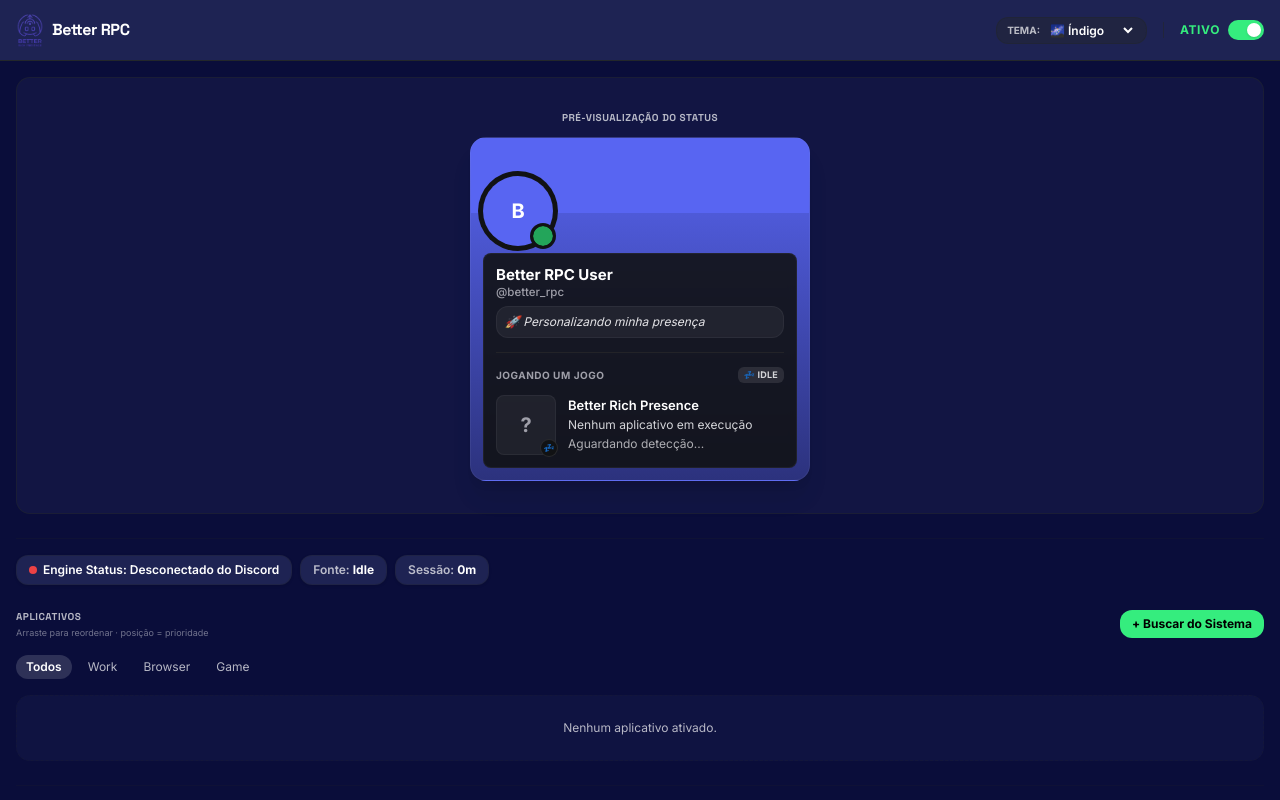
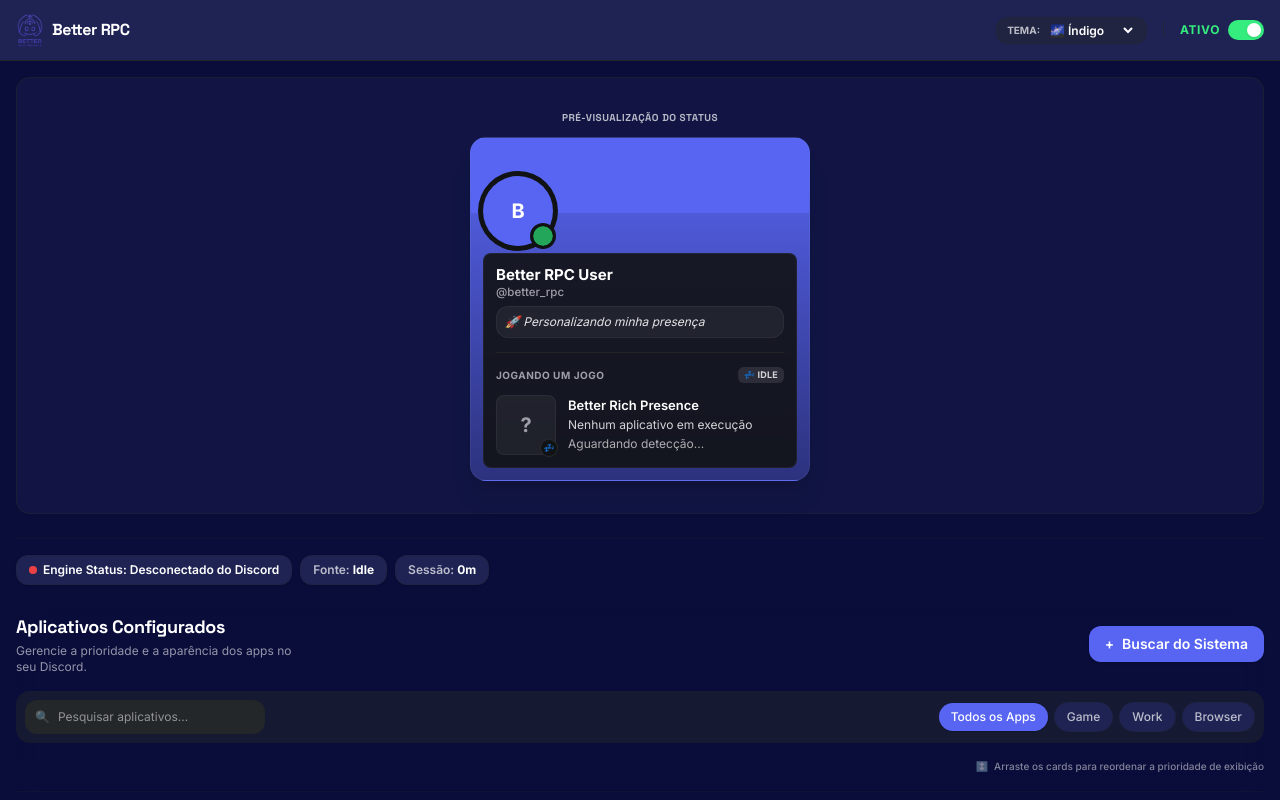
Before and after one commit to Joao-Camilo-Mallmann/Better-Rich-Presence-For-Discord, a React (Vite) app: page / in a window 1280 px wide. Built offline with nearby package versions, Linux system fonts and the light colour scheme.

Commit message:
feat: refactor Apps.tsx layout, search, UX and Command Palette

```diff
--- a/src/pages/Apps/Apps.tsx
+++ b/src/pages/Apps/Apps.tsx
@@ -1,12 +1,14 @@
-import { useState, useRef } from "react";
+import { useState, useRef, useMemo } from "react";
 import { invoke } from "@tauri-apps/api/core";
 import { useAppRules } from "../../hooks/useAppRules";
 import { AppRuleCard } from "../../components/AppRuleCard/AppRuleCard";
 import { AppRule, PresenceSource } from "../../types";
+import { getIconUrl } from "../../utils/iconUrl";
 
 export function Apps() {
   const { rules, loading, updateRule, deleteRule, addRule, reorderRules } = useAppRules();
   const [filterSource, setFilterSource] = useState<"All" | PresenceSource>("All");
+  const [ruleSearch, setRuleSearch] = useState("");
   const [showPicker, setShowPicker] = useState(false);
   const [pickerSearch, setPickerSearch] = useState("");
   const [systemProcesses, setSystemProcesses] = useState<{ process_name: string; display_name: string }[]>([]);
@@ -17,9 +19,20 @@
   const [dragOverIndex, setDragOverIndex] = useState<number | null>(null);
   const dragItem = useRef<number | null>(null);
 
-  // Only show all rules for drag-and-drop when no filter is active
-  const showDragHint = filterSource === "All";
-  const filteredRules = rules.filter((r) => filterSource === "All" || r.source === filterSource);
+  // Only allow drag-and-drop when no filters are active to maintain accurate positions
+  const canReorder = filterSource === "All" && ruleSearch.trim() === "";
+
+  // ── Filter Rules ────────────────────────────────────────────────────────
+  const filteredRules = useMemo(() => {
+    return rules.filter((r) => {
+      const matchSource = filterSource === "All" || r.source === filterSource;
+      const searchLower = ruleSearch.toLowerCase();
+      const matchSearch =
+        r.display_name.toLowerCase().includes(searchLower) ||
+        r.process_name.toLowerCase().includes(searchLower);
+      return matchSource && matchSearch;
+    });
+  }, [rules, filterSource, ruleSearch]);
 
   // ── Drag-and-drop handlers ──────────────────────────────────────────────
   const handleDragStart = (index: number) => {
@@ -40,13 +53,11 @@
       return;
     }
 
-    // Reorder the FULL rules list (not filtered) based on drag from/to positions in filteredRules
     const sourceRule = filteredRules[dragItem.current];
     const targetRule = filteredRules[dropIndex];
 
     if (!sourceRule || !targetRule) return;
 
-    // Build new order for the full list
     const sourceIdx = rules.findIndex((r) => r.process_name === sourceRule.process_name);
     const targetIdx = rules.findIndex((r) => r.process_name === targetRule.process_name);
 
@@ -77,15 +88,18 @@
   const handleOpenPicker = async () => {
     try {
       setLoadingProcesses(true);
+      setShowPicker(true);
       const procs = await invoke<{ process_name: string; display_name: string }[]>("get_running_processes");
-      setSystemProcesses(procs);
+      // Deduplicate and sort
+      const unique = Array.from(new Map(procs.map((p) => [p.process_name, p])).values());
+      unique.sort((a, b) => a.display_name.localeCompare(b.display_name));
+      setSystemProcesses(unique);
     } catch (err) {
       console.error("Failed to load running processes:", err);
       setSystemProcesses([]);
     } finally {
       setLoadingProcesses(false);
     }
-    setShowPicker(true);
   };
 
   const selectProcess = async (proc: { process_name: string; display_name: string }) => {
@@ -96,7 +110,7 @@
     let state = `No ${proc.display_name}`;
     let priority = 2;
 
-    const gameKeywords = ["game", "play", "cs2", "eldenring", "minecraft", "steam", "gta", "valorant", "counterstrike"];
+    const gameKeywords = ["game", "play", "cs2", "eldenring", "minecraft", "steam", "gta", "valorant", "counterstrike", "league"];
     const browserKeywords = ["chrome", "firefox", "edge", "opera", "brave", "safari", "browser", "explorer", "spotify"];
 
     if (gameKeywords.some((kw) => process_lower.includes(kw))) {
@@ -118,7 +132,7 @@
       process_lower.includes("devenv") ||
       process_lower.includes("figma")
     ) {
-      details = "Editando {file}";
+      details = "Editando projeto";
       state = `No ${proc.display_name}`;
     }
 
@@ -137,58 +151,94 @@
       priority,
       enabled: true,
     } as AppRule);
+
     setShowPicker(false);
     setPickerSearch("");
   };
 
   if (loading) {
-    return <div className="text-muted-ink p-4 text-center">Carregando regras...</div>;
+    return (
+      <div className="flex h-full items-center justify-center p-8">
+        <div className="flex flex-col items-center gap-3">
+          <div className="w-8 h-8 rounded-full border-2 border-primary border-t-transparent animate-spin"></div>
+          <span className="text-muted-ink text-sm font-medium animate-pulse">Carregando aplicativos...</span>
+        </div>
+      </div>
+    );
   }
 
   return (
-    <div className="flex flex-col gap-4">
-      {/* Header Section */}
+    <div className="flex flex-col h-full relative">
+      {/* ── Sticky Header Section ── */}
+      <div className="sticky top-0 z-20 bg-surface-base/95 backdrop-blur-md pb-4 pt-1 flex flex-col gap-4 border-b border-hairline/30 mb-4">
         <div className="flex justify-between items-center">
           <div className="flex flex-col">
-          <h3 className="text-[10px] text-muted-ink uppercase tracking-wider font-extrabold font-display">
-            Aplicativos
-          </h3>
-          {showDragHint && (
-            <span className="text-[9px] text-muted-ink/60 mt-0.5">
-              Arraste para reordenar · posição = prioridade
+            <h3 className="text-lg text-ink font-bold font-display">Aplicativos Configurados</h3>
+            <span className="text-xs text-muted-ink/80 mt-0.5 max-w-[280px]">
+              Gerencie a prioridade e a aparência dos apps no seu Discord.
+            </span>
+          </div>
+          <button
+            onClick={handleOpenPicker}
+            className="bg-primary hover:bg-primary-hover text-white text-sm px-4 py-2 rounded-sm font-semibold transition-all shadow-sm flex items-center gap-2 active:scale-95"
+          >
+            <span>+</span> Buscar do Sistema
+          </button>
+        </div>
+
+        {/* Toolbar: Search and Filters */}
+        <div className="flex flex-col sm:flex-row gap-3 sm:items-center justify-between bg-surface-onyx/50 p-2 rounded-md border border-hairline/20">
+          <div className="relative flex-1 max-w-[240px]">
+            <span className="absolute left-2.5 top-1/2 -translate-y-1/2 text-muted-ink text-xs opacity-70">
+              🔍
+            </span>
+            <input
+              type="text"
+              placeholder="Pesquisar aplicativos..."
+              value={ruleSearch}
+              onChange={(e) => setRuleSearch(e.target.value)}
+              className="w-full bg-surface-onyx border border-hairline/40 text-ink text-xs pl-8 pr-3 py-2 rounded-sm focus:border-primary focus:outline-none transition-colors"
+            />
+          </div>
+
+          <div className="flex items-center gap-1.5 overflow-x-auto pb-1 sm:pb-0 hide-scrollbar">
+            {["All", "Game", "Work", "Browser"].map((filter) => {
+              const isActive = filterSource === filter;
+              return (
+                <button
+                  key={filter}
+                  onClick={() => setFilterSource(filter as any)}
+                  className={`px-3 py-1.5 rounded-full text-xs font-medium transition-all whitespace-nowrap ${
+                    isActive
+                      ? "bg-primary text-white shadow-sm"
+                      : "bg-surface-indigo border border-hairline/30 text-muted-ink hover:text-ink hover:bg-surface-indigo/80 hover:border-hairline/60"
+                  }`}
+                >
+                  {filter === "All" ? "Todos os Apps" : filter}
+                </button>
+              );
+            })}
+          </div>
+        </div>
+
+        {/* Drag Hint (only shows when reorder is allowed) */}
+        <div className="h-4 flex items-center justify-end">
+          {canReorder ? (
+            <span className="text-[10px] text-muted-ink/70 font-medium flex items-center gap-1.5 animate-in fade-in slide-in-from-top-1">
+              <span>↕️</span> Arraste os cards para reordenar a prioridade de exibição
+            </span>
+          ) : (
+            <span className="text-[10px] text-yellow-500/70 font-medium flex items-center gap-1.5">
+              <span>⚠️</span> Ordenação desabilitada devido aos filtros ativos
             </span>
           )}
         </div>
-        <button
-          onClick={handleOpenPicker}
-          className="bg-green-accent text-black text-xs px-3 py-1.5 rounded-sm font-bold hover:brightness-95 transition"
-        >
-          + Buscar do Sistema
-        </button>
       </div>
 
-      {/* Categories chips filter */}
-      <div className="flex flex-wrap gap-1.5">
-        {["All", "Work", "Browser", "Game"].map((f) => (
-          <button
-            key={f}
-            className={`px-2.5 py-1 rounded-sm text-xs transition ${
-              filterSource === f
-                ? "bg-white/15 text-ink font-semibold"
-                : "text-muted-ink bg-transparent hover:bg-white/5 hover:text-ink"
-            }`}
-            onClick={() => setFilterSource(f as any)}
-          >
-            {f === "All" ? "Todos" : f}
-          </button>
-        ))}
-      </div>
-
-      {/* Rules list (drag-and-drop enabled) */}
-      <div className="flex flex-col gap-2">
+      {/* ── Rules List ── */}
+      <div className="flex flex-col gap-2.5 pb-8">
         {filteredRules.length > 0 ? (
           filteredRules.map((rule, idx) => {
-            // Global position in the full rules list = visual priority number
             const globalIdx = rules.findIndex((r) => r.process_name === rule.process_name);
             const isDragging = draggingIndex === idx;
             const isOver = dragOverIndex === idx && draggingIndex !== idx;
@@ -196,31 +246,41 @@
             return (
               <div
                 key={rule.process_name}
-                draggable={showDragHint}
+                draggable={canReorder}
                 onDragStart={() => handleDragStart(idx)}
                 onDragOver={(e) => handleDragOver(e, idx)}
                 onDrop={() => handleDrop(idx)}
                 onDragEnd={handleDragEnd}
-                className={`group relative transition-all duration-150 ${
-                  isDragging ? "opacity-40 scale-[0.98]" : ""
-                } ${isOver ? "translate-y-[-2px]" : ""}`}
+                className={`group relative transition-all duration-200 ${
+                  isDragging ? "opacity-30 scale-[0.98] z-30" : "z-10"
+                } ${isOver ? "translate-y-[-4px] shadow-lg shadow-primary/20" : ""}`}
                 style={{
-                  outline: isOver ? "1px solid rgba(88,101,242,0.5)" : undefined,
+                  outline: isOver ? "1px solid rgba(88,101,242,0.8)" : "1px solid transparent",
                   borderRadius: 6,
                 }}
               >
-                {/* Drag handle + priority badge */}
-                {showDragHint && (
-                  <div className="absolute left-0 top-0 bottom-0 flex flex-col items-center justify-center w-6 z-10 cursor-grab active:cursor-grabbing select-none">
-                    <span className="text-[8px] font-bold text-primary/70 leading-none">
+                {/* Visual Priority Badge and Drag Handle */}
+                {canReorder && (
+                  <div className="absolute left-0 top-0 bottom-0 flex flex-col items-center justify-center w-8 z-10 cursor-grab active:cursor-grabbing select-none group-hover:bg-white/5 rounded-l-md transition-colors border-r border-transparent group-hover:border-hairline/20">
+                    <span
+                      className={`text-[9px] font-black leading-none mb-1 ${
+                        globalIdx === 0 ? "text-magenta-accent" : "text-primary/80"
+                      }`}
+                    >
                       #{globalIdx + 1}
                     </span>
-                    <span className="text-muted-ink/40 text-[10px] mt-0.5">⠿</span>
+                    <div className="grid grid-cols-2 gap-[2px] opacity-20 group-hover:opacity-60 transition-opacity">
+                      <div className="w-1 h-1 bg-white rounded-full" />
+                      <div className="w-1 h-1 bg-white rounded-full" />
+                      <div className="w-1 h-1 bg-white rounded-full" />
+                      <div className="w-1 h-1 bg-white rounded-full" />
+                      <div className="w-1 h-1 bg-white rounded-full" />
+                      <div className="w-1 h-1 bg-white rounded-full" />
+                    </div>
                   </div>
                 )}
 
-                {/* Card with left padding when drag is enabled */}
-                <div className={showDragHint ? "pl-5" : ""}>
+                <div className={canReorder ? "pl-8" : ""}>
                   <AppRuleCard
                     rule={rule}
                     onUpdate={updateRule}
@@ -231,47 +291,68 @@
             );
           })
         ) : (
-          <div className="text-center p-6 text-xs text-muted-ink bg-surface-indigo/30 rounded-md border border-dashed border-hairline/25">
-            Nenhum aplicativo ativado.
+          <div className="flex flex-col items-center justify-center py-16 px-4 bg-surface-indigo/20 rounded-md border border-dashed border-hairline/30 text-center">
+            <span className="text-4xl mb-3 opacity-80">👻</span>
+            <h4 className="text-ink font-semibold mb-1">Nenhum aplicativo encontrado</h4>
+            <p className="text-xs text-muted-ink max-w-[250px]">
+              {ruleSearch || filterSource !== "All"
+                ? "Tente limpar seus filtros ou termo de pesquisa."
+                : "Você ainda não adicionou nenhum aplicativo para ser rastreado."}
+            </p>
+            {(!ruleSearch && filterSource === "All") && (
+              <button
+                onClick={handleOpenPicker}
+                className="mt-4 text-xs font-bold text-primary hover:text-primary-hover underline underline-offset-4"
+              >
+                Adicionar primeiro aplicativo
+              </button>
+            )}
           </div>
         )}
       </div>
 
-      {/* System Process Picker Modal */}
+      {/* ── System Process Command Palette (Modal) ── */}
       {showPicker && (
-        <div className="fixed inset-0 bg-black/60 backdrop-blur-xs flex items-center justify-center p-4 z-50">
-          <div className="bg-surface-indigo border border-hairline rounded-md w-full max-w-[340px] max-h-[460px] flex flex-col p-4 shadow-xl">
-            <div className="flex justify-between items-center mb-3">
-              <h4 className="text-sm font-bold text-ink font-display uppercase tracking-wider">
-                Selecionar do Sistema
-              </h4>
+        <div className="fixed inset-0 bg-black/60 backdrop-blur-sm flex items-start justify-center pt-[10vh] px-4 z-50 animate-in fade-in duration-200">
+          <div className="bg-surface-base border border-hairline/50 rounded-lg w-full max-w-[500px] flex flex-col overflow-hidden shadow-2xl animate-in zoom-in-95 duration-200">
+            {/* Palette Header / Input */}
+            <div className="relative border-b border-hairline/40 bg-surface-indigo">
+              <span className="absolute left-4 top-1/2 -translate-y-1/2 text-xl opacity-60">🔎</span>
+              <input
+                type="text"
+                placeholder="Pesquisar processos em execução..."
+                autoFocus
+                value={pickerSearch}
+                onChange={(e) => setPickerSearch(e.target.value)}
+                className="w-full bg-transparent text-ink text-base pl-12 pr-12 py-4 focus:outline-none placeholder:text-muted-ink/60"
+              />
               <button
                 onClick={() => {
                   setShowPicker(false);
                   setPickerSearch("");
                 }}
-                className="text-muted-ink hover:text-ink text-sm"
+                className="absolute right-3 top-1/2 -translate-y-1/2 text-xs font-bold bg-surface-onyx text-muted-ink hover:text-ink px-2 py-1 rounded-sm border border-hairline transition-colors"
               >
-                ✕
+                ESC
               </button>
             </div>
-            <input
-              type="text"
-              placeholder="Pesquisar processo..."
-              value={pickerSearch}
-              onChange={(e) => setPickerSearch(e.target.value)}
-              className="bg-surface-onyx border border-hairline/50 text-ink text-sm px-3 py-2 rounded-sm mb-3 focus:border-primary focus:outline-none w-full"
-            />
+
+            {/* Palette List */}
+            <div className="max-h-[350px] overflow-y-auto flex flex-col bg-surface-base/50">
               {loadingProcesses ? (
-              <div className="text-center py-8 text-xs text-muted-ink">Carregando processos...</div>
+                <div className="flex flex-col items-center justify-center py-10 gap-3">
+                  <div className="w-6 h-6 rounded-full border-2 border-primary border-t-transparent animate-spin"></div>
+                  <span className="text-xs text-muted-ink">Escaneando sistema...</span>
+                </div>
               ) : (
-              <div className="flex-1 overflow-y-auto flex flex-col gap-1 pr-1">
+                <>
                   {systemProcesses.filter(
                     (p) =>
                       p.display_name.toLowerCase().includes(pickerSearch.toLowerCase()) ||
                       p.process_name.toLowerCase().includes(pickerSearch.toLowerCase())
                   ).length > 0 ? (
-                  systemProcesses
+                    <div className="p-2 flex flex-col gap-1">
+                      {systemProcesses
                         .filter(
                           (p) =>
                             p.display_name.toLowerCase().includes(pickerSearch.toLowerCase()) ||
@@ -279,32 +360,60 @@
                         )
                         .map((p) => {
                           const isAlreadyAdded = rules.some((r) => r.process_name === p.process_name);
+                          const iconUrl = getIconUrl(p.process_name, p.display_name);
                           return (
                             <button
                               key={p.process_name}
                               onClick={() => !isAlreadyAdded && selectProcess(p)}
                               disabled={isAlreadyAdded}
-                          className={`flex justify-between items-center p-2 rounded-xs hover:bg-white/5 text-left text-sm transition ${
-                            isAlreadyAdded ? "opacity-40 cursor-not-allowed" : ""
+                              className={`flex items-center gap-3 px-3 py-2.5 rounded-md text-left transition-all group ${
+                                isAlreadyAdded
+                                  ? "opacity-50 cursor-not-allowed bg-transparent"
+                                  : "hover:bg-primary/10 hover:shadow-inner cursor-pointer"
                               }`}
                             >
+                              <img
+                                src={iconUrl}
+                                alt=""
+                                className="w-8 h-8 object-contain rounded-sm"
+                                onError={(e) => {
+                                  (e.target as HTMLImageElement).src = "https://www.google.com/s2/favicons?sz=128&domain=google.com";
+                                }}
+                              />
+                              <div className="flex-1 min-w-0">
+                                <div className="font-semibold text-ink text-sm truncate">{p.display_name}</div>
+                                <div className="text-[10px] text-muted-ink font-mono truncate">{p.process_name}</div>
+                              </div>
                               <div>
-                            <div className="font-semibold text-ink">{p.display_name}</div>
-                            <div className="text-xs text-muted-ink font-mono">{p.process_name}</div>
+                                {isAlreadyAdded ? (
+                                  <span className="text-[10px] font-bold text-green-accent flex items-center gap-1">
+                                    <span>✓</span> Adicionado
+                                  </span>
+                                ) : (
+                                  <span className="text-[10px] font-bold text-primary opacity-0 group-hover:opacity-100 transition-opacity bg-primary/20 px-2 py-1 rounded-sm">
+                                    Enter ↵
+                                  </span>
+                                )}
                               </div>
-                          <span className="text-[9px] font-bold text-muted-ink uppercase border border-hairline/25 px-1.5 py-0.5 rounded-xs bg-surface-onyx">
-                            {isAlreadyAdded ? "Ativo" : "Adicionar"}
-                          </span>
                             </button>
                           );
-                    })
+                        })}
+                    </div>
                   ) : (
-                  <div className="text-center py-8 text-xs text-muted-ink">
-                    Nenhum processo em execução encontrado.
+                    <div className="text-center py-10 px-4">
+                      <span className="text-2xl opacity-50 mb-2 block">🔍</span>
+                      <p className="text-xs text-muted-ink">Nenhum processo em execução corresponde à busca.</p>
                     </div>
                   )}
+                </>
+              )}
             </div>
-            )}
+
+            {/* Palette Footer */}
+            <div className="bg-surface-indigo border-t border-hairline/30 px-4 py-2 flex justify-between items-center text-[10px] text-muted-ink">
+              <span>Use as setas para navegar</span>
+              <span>{systemProcesses.length} processos ativos</span>
+            </div>
           </div>
         </div>
       )}
```
Also changed, not shown: src/components/AppRuleCard/AppRuleCard.tsx (+1 -71 lines). Lines whose indentation alone changed are shown as unchanged.
